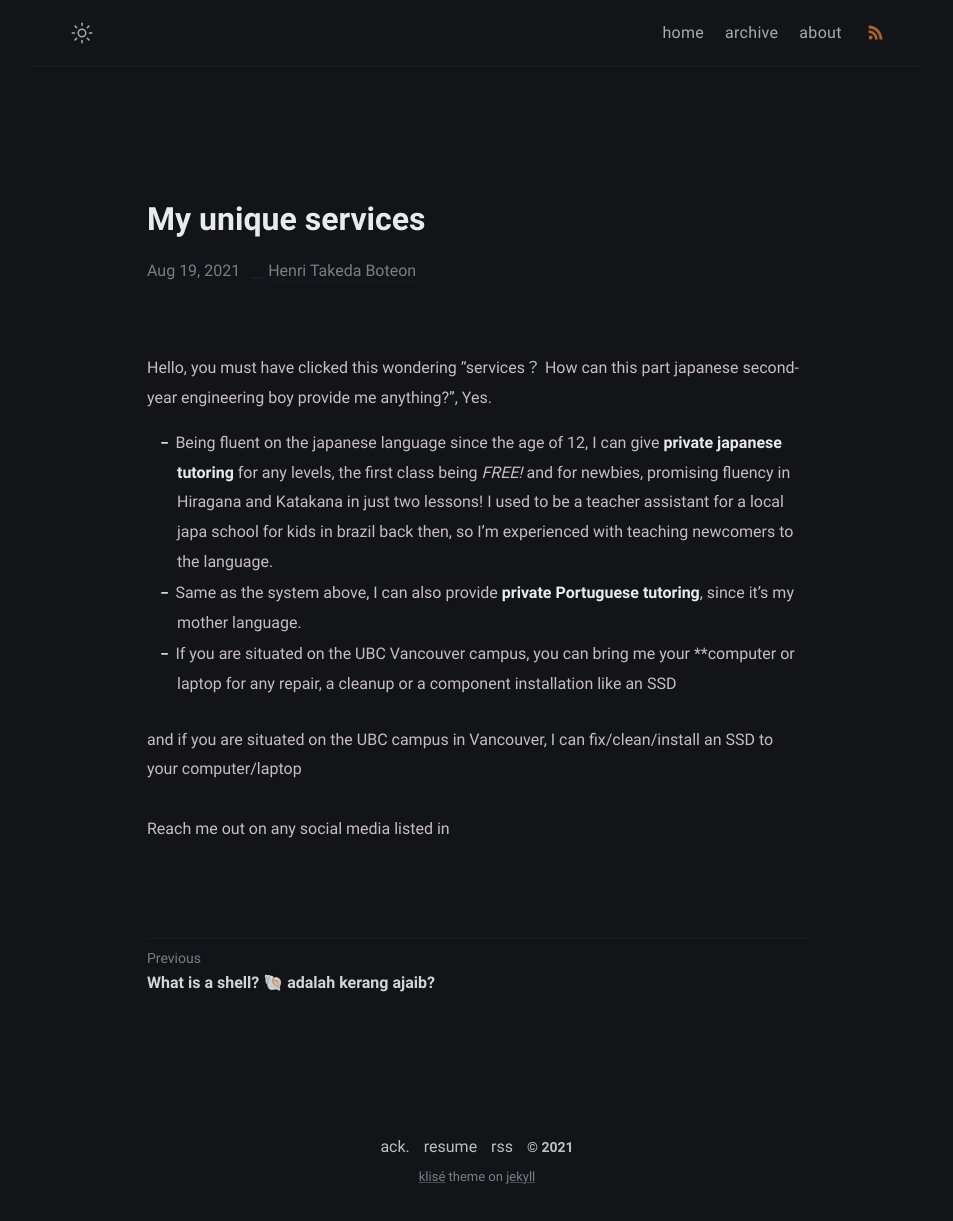
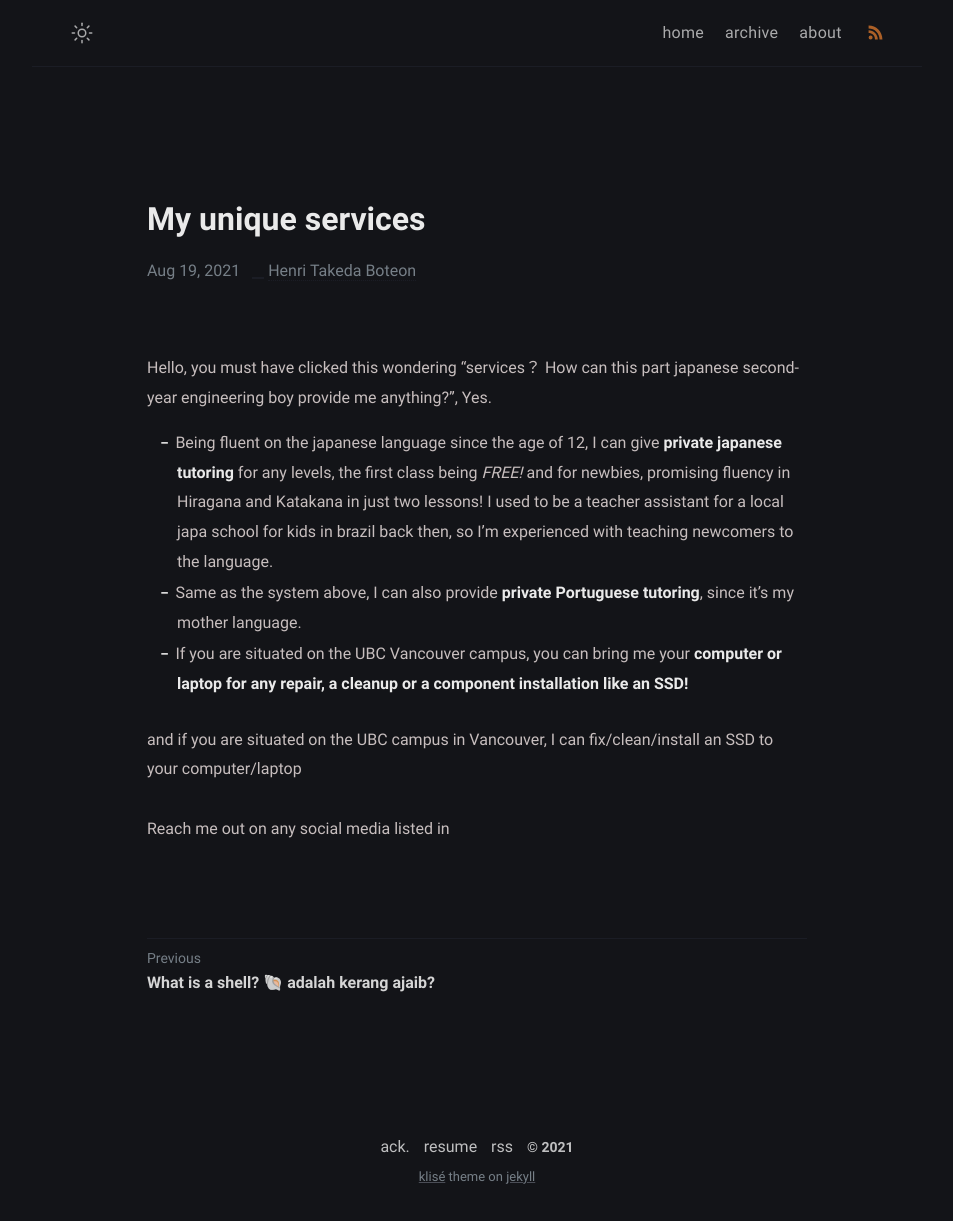
Before and after one commit to Pistachihen/pistachi.github.io, a Jekyll site: the page built from _posts/welcome-to-jekyll/2020-08-29-welcome-to-jekyll.md, in a window 1280 px wide. Shown: the whole page, without its empty margins (163-1116 px from the left). Built offline with Jekyll 4.4.1, drawn with Linux system fonts in a browser that asks for light colours.

```diff
--- a/_posts/welcome-to-jekyll/2020-08-29-welcome-to-jekyll.md
+++ b/_posts/welcome-to-jekyll/2020-08-29-welcome-to-jekyll.md
@@ -8,7 +8,7 @@ Hello, you must have clicked this wondering "services？ How can this part japan
 
 - Being fluent on the japanese language since the age of 12, I can give **private japanese tutoring** for any levels, the first class being *FREE!* and for newbies, promising fluency in Hiragana and Katakana in just two lessons! I used to be a teacher assistant for a local japa school for kids in brazil back then, so I'm experienced with teaching newcomers to the language.
 - Same as the system above, I can also provide **private Portuguese tutoring**, since it's my mother language.
-- If you are situated on the UBC Vancouver campus, you can bring me your **computer or laptop for any repair, a cleanup or a component installation like an SSD
+- If you are situated on the UBC Vancouver campus, you can bring me your **computer or laptop for any repair, a cleanup or a component installation like an SSD!**
 
 and if you are situated on the UBC campus in Vancouver, I can fix/clean/install an SSD to your computer/laptop
 
```
